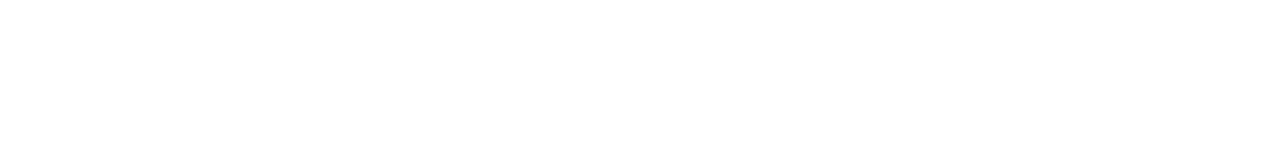
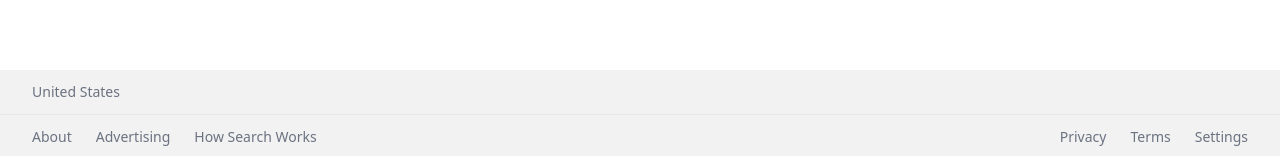
Before and after one commit to pamarsh907/google-clone-nextjs13, a Next.js app: page / in a window 1280 px wide. Shown: the part 641-797 px from the top of the page. Built offline with nearby package versions, Linux system fonts and the light colour scheme; no server answers.

Commit message:
added footer

```diff
--- /dev/null
+++ b/src/app/components/country-lookup.jsx
@@ -0,0 +1,17 @@
+"use client"
+import React, { useEffect, useState } from 'react'
+
+export default function CountryLookup() {
+    const [country, setCountry] = useState("United States")
+    useEffect(() => {
+        fetch("https://ipapi.co/json/")
+        .then((res) => res.json())
+        .then((data) => setCountry(data.country_name));
+    }, []);
+
+  return (
+    <div>
+        {country}
+    </div>
+  )
+}
--- /dev/null
+++ b/src/app/components/footer.jsx
@@ -0,0 +1,24 @@
+import React from 'react'
+import CountryLookup from './country-lookup'
+
+export default function Footer() {
+  return (
+    <footer className='absolute bottom-0 text-sm text-gray-500 bg-[#f2f2f2] w-full'>
+        <div className='border-b px-8 py-3'>
+            <CountryLookup />
+        </div>
+        <div className='flex flex-col sm:flex-row justify-between items-center px-8 py-3 space-y-7 sm:space-y-0'>
+            <ul className='flex items-center space-x-6'>
+                <li className="link">About</li>
+                <li className="link">Advertising</li>
+                <li className="link">How Search Works</li>
+            </ul>
+            <ul className='flex items-center space-x-6'>
+                <li className="link">Privacy</li>
+                <li className="link">Terms</li>
+                <li className="link">Settings</li>
+            </ul>
+        </div>
+    </footer>
+  )
+}
--- a/src/app/globals.css
+++ b/src/app/globals.css
@@ -9,4 +9,8 @@
         hover:ring-gray-200 focus:outline-none active:ring-gray-300
         hover:shadow-md w-36 h-10 transition-shadow;
     }
+
+    .link {
+        @apply hover:underline cursor-pointer;
+    }
 }
--- a/src/app/layout.jsx
+++ b/src/app/layout.jsx
@@ -1,3 +1,4 @@
+import Footer from './components/footer'
 import './globals.css'
 
 export const metadata = {
@@ -8,7 +9,10 @@
 export default function RootLayout({ children }) {
   return (
     <html lang="en">
-      <body>{children}</body>
+      <body>
+        {children}
+        <Footer />
+      </body>
     </html>
   )
 }
```
